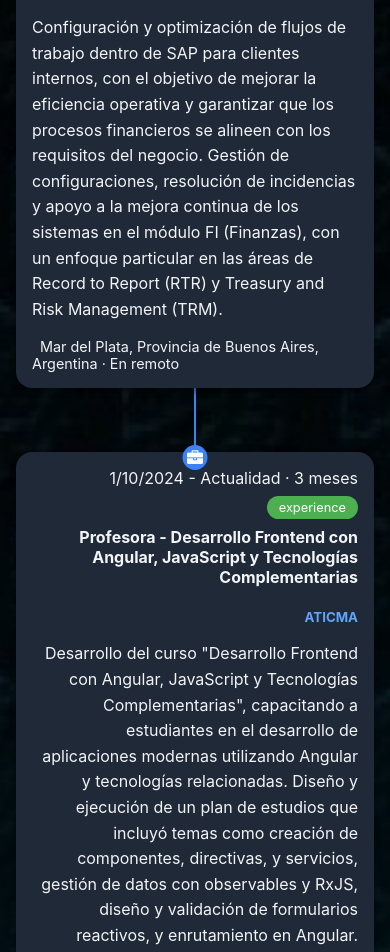
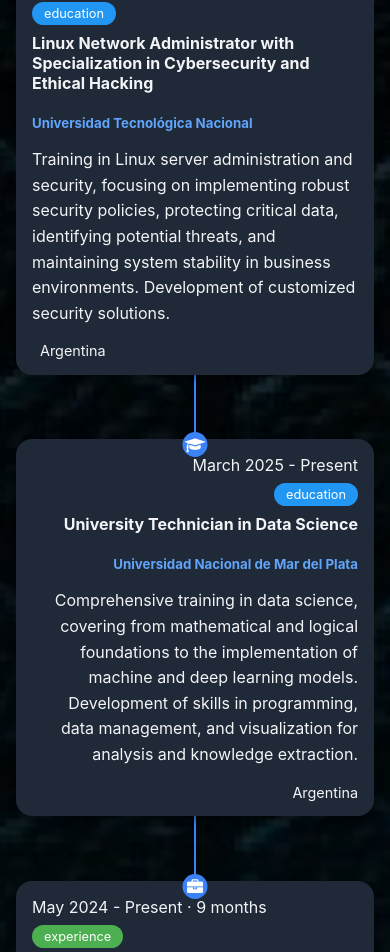
Before and after one commit to maru33luc/Portfolio-Ang19, an Angular app: page /about in a window 390 px wide. Shown: the part 1045-1997 px from the top of the page. Built offline with nearby package versions, Linux system fonts and the light colour scheme; a web font is replaced by a local one.

Commit message:
Mejora estilos y funcionalidad en varios componentes: ajusta paddings y márgenes en About, Home y Navbar, optimiza la responsividad en Projects, y actualiza el contenido del componente Home.

```diff
--- a/src/app/components/about/about.component.css
+++ b/src/app/components/about/about.component.css
@@ -23,6 +23,7 @@
   display: flex;
   align-items: center;
   gap: 2rem;
+  margin: 1rem;
   margin-bottom: 4rem;
   padding: 2rem;
   background: var(--card-background);
@@ -201,7 +202,8 @@
   .profile-section {
     flex-direction: column;
     text-align: center;
-    padding: 1.5rem;
+    padding: 1rem;
+
   }
 
   .profile-image {
--- a/src/app/components/about/about.component.html
+++ b/src/app/components/about/about.component.html
@@ -3,18 +3,11 @@
 
   <div class="about-content">
     <div class="profile-section">
-      <img
-        src="assets/img/mari.png"
-        alt="Profile picture"
-        class="profile-image"
-      />
+      <img src="assets/img/mari.png" alt="Profile picture" class="profile-image" />
       <div class="bio">
         <h2 id="bio-title">Full Stack Developer</h2>
         <p>
-          Estudiante de Ingeniería en Sistemas de Información en la UTN FRMDP,
-          con pasión por el desarrollo web y la tecnología. Me especializo en el
-          desarrollo de aplicaciones web modernas y funcionales, con un enfoque
-          en la experiencia del usuario.
+          I am a passionate Full Stack developer, dedicated to creating innovative and efficient web solutions, where I transform complex challenges into high-impact projects. My focus is on integrating emerging technologies and continuous learning, exploring areas such as cybersecurity, data science, and Linux server administration, to deliver comprehensive and cutting-edge solutions.
         </p>
       </div>
     </div>
@@ -24,16 +17,10 @@
         <button [class.active]="showAll()" (click)="filterItems('all')">
           All
         </button>
-        <button
-          [class.active]="showExperience()"
-          (click)="filterItems('experience')"
-        >
+        <button [class.active]="showExperience()" (click)="filterItems('experience')">
           Experience
         </button>
-        <button
-          [class.active]="showEducation()"
-          (click)="filterItems('education')"
-        >
+        <button [class.active]="showEducation()" (click)="filterItems('education')">
           Education
         </button>
       </div>
@@ -53,7 +40,14 @@
               </div>
 
               <div class="timeline-content">
-                 <div class="timeline-date"> {{ item.period | elapsedTime }}</div>
+                <div class="timeline-date">
+                  <ng-container *ngIf="item.period.includes('Present'); else regularPeriod">
+                    {{ item.period | elapsedTime }}
+                  </ng-container>
+                  <ng-template #regularPeriod>
+                    {{ item.period }}
+                  </ng-template>
+                </div>
                 <div class="timeline-header">
                   <span
                     class="badge"
--- a/src/app/components/about/about.component.ts
+++ b/src/app/components/about/about.component.ts
@@ -44,110 +44,134 @@ export class AboutComponent {
 
   items: TimelineItem[] = [
     {
-      period: 'May. 2024 - Actualidad · 9 meses',
-      description: 'Configuración y optimización de flujos de trabajo dentro de SAP para clientes internos, con el objetivo de mejorar la eficiencia operativa y garantizar que los procesos financieros se alineen con los requisitos del negocio. Gestión de configuraciones, resolución de incidencias y apoyo a la mejora continua de los sistemas en el módulo FI (Finanzas), con un enfoque particular en las áreas de Record to Report (RTR) y Treasury and Risk Management (TRM).',
-      location: 'Mar del Plata, Provincia de Buenos Aires, Argentina · En remoto',
+        period: "March 2025 - Present",
+        description: "Training in Linux server administration and security, focusing on implementing robust security policies, protecting critical data, identifying potential threats, and maintaining system stability in business environments. Development of customized security solutions.",
+        location: "Argentina",
+        type: "education",
+        degree: "Linux Network Administrator with Specialization in Cybersecurity and Ethical Hacking",
+        institution: "Universidad Tecnológica Nacional"
+    },
+    {
+        period: "March 2025 - Present",
+        description: "Comprehensive training in data science, covering from mathematical and logical foundations to the implementation of machine and deep learning models. Development of skills in programming, data management, and visualization for analysis and knowledge extraction.",
+        location: "Argentina",
+        type: "education",
+        degree: "University Technician in Data Science",
+        institution: "Universidad Nacional de Mar del Plata"
+    },
+    {
+        period: 'May 2024 - Present · 9 months',
+        description: 'Configuration and optimization of workflows within SAP for internal clients, aimed at improving operational efficiency and ensuring that financial processes align with business requirements. Management of configurations, incident resolution, and support for continuous improvement of systems in the FI (Finance) module, with a particular focus on Record to Report (RTR) and Treasury and Risk Management (TRM) areas.',
+        location: 'Mar del Plata, Buenos Aires Province, Argentina · Remote',
         type: 'experience',
         role: 'Packaged App Development Associate SAP',
         company: 'Accenture'
     },
     {
-      period: 'Oct. 2024 - Dic. 2024 · 3 meses',
-      description: 'Desarrollo del curso "Desarrollo Frontend con Angular, JavaScript y Tecnologías Complementarias", capacitando a estudiantes en el desarrollo de aplicaciones modernas utilizando Angular y tecnologías relacionadas. Diseño y ejecución de un plan de estudios que incluyó temas como creación de componentes, directivas, y servicios, gestión de datos con observables y RxJS, diseño y validación de formularios reactivos, y enrutamiento en Angular.',
-      location: 'Mar del Plata, Provincia de Buenos Aires, Argentina · En remoto',
+        period: 'Oct. 2024 - Dec. 2024 · 3 months',
+        description: 'Development of the course "Frontend Development with Angular, JavaScript, and Complementary Technologies", training students in the development of modern applications using Angular and related technologies. Design and execution of a curriculum that included topics such as component creation, directives, and services, data management with observables and RxJS, reactive form design and validation, and Angular routing.',
+        location: 'Mar del Plata, Buenos Aires Province, Argentina · Remote',
         type: 'experience',
-      role: 'Profesora - Desarrollo Frontend con Angular, JavaScript y Tecnologías Complementarias',
+        role: 'Professor - Frontend Development with Angular, JavaScript, and Complementary Technologies',
         company: 'ATICMA'
     },
     {
-      period: 'Feb. 2022 - Nov. 2023',
-      description: 'Graduated with a degree in Technological Programming, focusing on web development technologies such as Angular, JavaScript, NodeJS, Firebase, and Firestore. I also gained experience with database management (MySQL, Sequelize) and project management tools like Jira and Trello.',
+        period: 'Feb. 2022 - Nov. 2023 · 1 year 10 months',
+        description: 'Graduated with a degree in Technological Programming, focusing on web development technologies such as C, Java, HTML, CSS, JavaScript, Angular, NodeJS, Firebase, etc. I also gained experience with database management (MySQL, PostgreSQL, Sequelize) and project management tools like Jira and Trello.',
         location: 'Argentina',
         type: 'education',
-      degree: 'Tecnicatura Universitaria en Programación, Tecnología de la Información',
-      institution: 'Universidad Tecnológica Nacional',
+        degree: 'University Technician in Programming, Information Technology',
+        institution: 'Universidad Tecnológica Nacional'
     },
     {
-      period: 'Ago. 2023 - Dic. 2023',
+        period: 'Aug. 2023 - Dec. 2023 · 5 months',
         description: 'Completed a Full Stack web development course with a focus on JavaScript, NodeJS, and backend technologies, including ExpressJS, Sequelize, and MySQL. Projects included building dynamic web applications with the full stack.',
         location: 'Argentina',
         type: 'education',
-      degree: 'Full Stack - Desarrollo Web',
-      institution: 'Codo a Codo - Gobierno de la Ciudad de Buenos Aires',
+        degree: 'Full Stack NodeJs- Web Development',
+        institution: 'Agencia de aprendizaje a lo largo de la vida - Gobierno de la Ciudad de Buenos Aires'
     },
     {
-      period: 'Ene. 2024 - Feb. 2024',
+        period: 'Jan. 2024 - Feb. 2024 · 2 months',
         description: 'Completed a Bootcamp in SAP FI-CO, focusing on the configuration and management of SAP financial modules for business processes.',
         location: 'Argentina',
         type: 'education',
         degree: 'Bootcamp SAP FI-CO',
-      institution: 'Accenture',
+        institution: 'Accenture'
     },
     {
-      period: 'Mar. 2023 - May. 2024 · 1 año 3 meses',
-      description: 'Experiencia en la creación de aplicaciones web modernas utilizando Angular para el frontend y Node.js junto con Express para el backend. Enfoque en soluciones escalables y eficientes, con énfasis en bases de datos, autenticación y mejoras en la experiencia del usuario.',
-      location: 'En remoto',
+        period: 'Mar. 2023 - May. 2024 · 1 year 3 months',
+        description: 'Experience in creating modern web applications using Angular for the frontend and Node.js along with Express for the backend. Focus on scalable and efficient solutions, with emphasis on databases, authentication, and user experience improvements.',
+        location: 'Remote',
         type: 'experience',
-      role: 'Desarrollador de aplicaciones con Angular + NodeJs',
-      company: 'Autónomo'
+        role: 'Angular + NodeJs Application Developer',
+        company: 'Self-employed'
     },
     {
-      period: 'Jun. 2023 - Ago. 2023',
+        period: 'Jun. 2023 - Aug. 2023 · 3 months',
         description: 'Specialized in Python for Data Science, gaining experience with libraries such as Pandas, Scikit-learn, Numpy, Matplotlib, and Seaborn for data analysis.',
         location: 'Argentina',
         type: 'education',
-      degree: 'Python para Data Science',
+        degree: 'Python for Data Science',
+        institution: 'Alura'
+    },
+    {
+        period: 'Mar. 2023 - Jul. 2023 · 5 months',
+        description: 'Development of web applications using Python + Django. Use of technologies like Bootstrap to improve user experience and tools like Pillow, pydantic, and sqlparse to enhance project efficiency and security.',
+        location: 'Remote',
+        type: 'experience',
+        role: 'Python + Django Application Developer',
+        company: 'Self-employed'
+    },
+    {
+        period: 'Oct. 2022 - Jun. 2023 · 9 months',
+        description: 'Development of applications in Java and JavaFX, using design patterns like MVC to improve code maintainability. Implementation of user authentication, password encryption, and graphical interface optimization with JavaFX.',
+        location: 'Remote',
+        type: 'experience',
+        role: 'Java + JavaFX Application Developer',
+        company: 'Self-employed'
+    },
+    {
+      period: 'Nov. 2022 - May. 2023 · 7 months',
+      description: 'Intensive training in Backend development, including languages like Java and programming fundamentals. Deepened knowledge of Git and GitHub for version control and project collaboration. Covered basic Front End concepts like HTML, CSS and JavaScript for a comprehensive understanding of web development, and database management with MySQL.',
+      location: 'Argentina',
+      type: 'education',
+      degree: 'Jr. Back End Developer, Computer Programming',
       institution: 'Alura',
   },
     {
-      period: 'Mar. 2023 - Jul. 2023 · 5 meses',
-      description: 'Desarrollo de aplicaciones web utilizando Python + Django. Uso de tecnologías como Bootstrap para mejorar la experiencia del usuario y herramientas como Pillow, pydantic y sqlparse para mejorar la eficiencia y seguridad del proyecto.',
-      location: 'En remoto',
+        period: 'Jan. 2023 - Apr. 2023 · 4 months',
+        description: 'Account Executive for the Claro Empresas sector. Sales and consulting on technological services such as cloud storage, virtual servers, virtual networks, IoT technology, and collaborative and management tools.',
+        location: 'Mar del Plata, Buenos Aires Province, Argentina · On-site',
         type: 'experience',
-      role: 'Desarrollador de aplicaciones Python + Django',
-      company: 'Autónomo'
-    },
-    {
-      period: 'Oct. 2022 - Jun. 2023 · 9 meses',
-      description: 'Desarrollo de aplicaciones en Java y JavaFX, utilizando patrones de diseño como MVC para mejorar la mantenibilidad del código. Implementación de autenticación de usuarios, encriptación de contraseñas y optimización de la interfaz gráfica con JavaFX.',
-      location: 'En remoto',
-      type: 'experience',
-      role: 'Desarrollador de Aplicaciones Java + JavaFX',
-      company: 'Autónomo'
-    },
-    {
-      period: 'Ene. 2023 - Abr. 2023 · 4 meses',
-      description: 'Ejecutiva de Cuentas del sector Claro Empresas. Venta y asesoramiento sobre servicios tecnológicos como almacenamiento en la nube, servidores virtuales, redes virtuales, tecnología de IoT y herramientas colaborativas y de gestión.',
-      location: 'Mar del Plata, Provincia de Buenos Aires, Argentina · Presencial',
-      type: 'experience',
-      role: 'Ejecutiva de cuentas',
+        role: 'Account Executive',
         company: 'Claro Argentina'
     },
     {
-      period: 'Mar. 2023 - Jun. 2023',
+        period: 'Mar. 2023 - Jun. 2023 · 4 months',
         description: 'Specialized in Django, working with Python and MySQL. This course deepened my skills in backend development and web frameworks.',
         location: 'Argentina',
         type: 'education',
-      degree: 'Especialización en Django',
-      institution: 'Universidad Tecnológica Nacional',
+        degree: 'Specialization in Django',
+        institution: 'Agencia de Aprendizaje a lo largo de la vida - Gobierno de la Ciudad de Buenos Aires'
     },
     {
-      period: 'Ene. 2023',
+        period: 'Jan. 2023 - Mar. 2023 · 3 months',
         description: 'Completed an academic update on the use of digital ecosystems in educational settings, learning how to integrate technology in teaching.',
         location: 'Argentina',
         type: 'education',
-      degree: 'Actualización Académica en Ecosistemas Digitales en la Escuela',
-      institution: 'Universidad FASTA',
+        degree: 'Academic Update in Digital Ecosystems in School',
+        institution: 'Universidad FASTA'
     },
     {
-      period: 'Jul. 2015 - Dic. 2021',
+        period: 'Jul. 2015 - Dec. 2021 · 6 years 6 months',
         description: 'Earned a degree in History with a focus on teaching and humanities studies, gaining strong pedagogical and seminar facilitation skills.',
         location: 'Mar del Plata, Argentina',
         type: 'education',
-      degree: 'Profesor en Historia',
-      institution: 'Universidad Nacional de Mar del Plata',
+        degree: 'History Degree',
+        institution: 'Universidad Nacional de Mar del Plata'
     }
-  ];
+]
 
 
   itemsExperience = this.items.filter((item) => item.type === 'experience');
--- a/src/app/components/home/home.component.css
+++ b/src/app/components/home/home.component.css
@@ -147,8 +147,9 @@ h2 {
 
 @media (max-width: 768px) {
   .hero{
-    margin-bottom: 0;
-    padding: 10px;
+    margin-top: 3rem;
+    /* margin-bottom: 0; */
+    /* padding: 2rem 0; */
   }
 
   .skills {
--- a/src/app/components/home/home.component.ts
+++ b/src/app/components/home/home.component.ts
@@ -12,7 +12,7 @@ import ScrollReveal from 'scrollreveal';
       <div class="container">
         <div class="hero-content glass-effect">
           <h1>Welcome to my Portfolio</h1>
-          <p class="subtitle">Full Stack Developer & UI/UX Enthusiast</p>
+          <p class="subtitle">Full Stack Developer & SAP Application Developer</p>
           <div class="cta-buttons">
             <a routerLink="/projects" class="btn primary">View Projects</a>
             <a routerLink="/contact" class="btn secondary">Contact Me</a>
@@ -38,12 +38,12 @@ export class HomeComponent {
   skills = [
     {
       name: 'Frontend Development',
-      description: 'Angular, React, Vue.js, and modern CSS',
+      description: 'HTML, CSS, JavaScript, TypeScript and Angular',
       icon: 'fa fa-code',
     },
     {
       name: 'Backend Development',
-      description: 'Node.js, Python, and databases',
+      description: 'Node.js, Python, Django, Java, JavaFx, MySQL, and PostgreSQL',
       icon: 'fa fa-server',
     },
     {
@@ -53,7 +53,7 @@ export class HomeComponent {
     },
     {
       name: 'DevOps',
-      description: 'Docker, CI/CD, and cloud platforms',
+      description: 'Docker, CI/CD, Git & GitHub and cloud platforms',
       icon: 'fa fa-cloud',
     },
   ];
--- a/src/app/components/projects/projects.component.css
+++ b/src/app/components/projects/projects.component.css
@@ -130,7 +130,7 @@ h3 {
 
 @media (max-width: 480px) {
   .projects-section {
-    padding: 2.5rem 1.25rem;
+    /* padding: 2.5rem 1.25rem; */
   }
 
   .project-image {
--- a/src/app/components/shared/navbar/navbar.component.css
+++ b/src/app/components/shared/navbar/navbar.component.css
@@ -1,6 +1,6 @@
 .navbar {
   background-color: var(--navbar-background);
-  padding: 1rem 0;
+  padding: 0.5rem 0;
   top: 0;
   z-index: 1000;
   box-shadow: 0 2px 4px var(--shadow-color);
@@ -58,13 +58,18 @@
   height: 2px;
   bottom: -4px;
   left: 0;
-  background-color: var(--hover-color);
-  transition: width 0.3s;
+  background-color: transparent;
+    transition: width 0.3s, background-color 0.3s;
 }
 
 .nav-links a:hover::after,
 .nav-links a.active::after {
   width: 100%;
+  background-color: var(--hover-color);
+ }
+
+ .nav-links a.after-color::after {
+  background-color: #2563eb ;
 }
 
 .theme-toggle {
--- a/src/app/components/shared/navbar/navbar.component.ts
+++ b/src/app/components/shared/navbar/navbar.component.ts
@@ -8,7 +8,7 @@ import { ThemeService } from '../../../services/theme.service';
   standalone: true,
   imports: [CommonModule, RouterLink, RouterLinkActive],
   template: `
-     <nav class="navbar">
+    <nav class="navbar">
       <div class="nav-container">
         <a routerLink="/" class="logo">
           <img src="../../../../assets/img/mari.png" alt="Logo">
@@ -36,6 +36,7 @@ export class NavbarComponent implements OnInit, OnDestroy {
   private scrollListener: (() => void) | undefined;
 
   constructor(private el: ElementRef, private renderer: Renderer2) {}
+
   toggleMenu() {
     this.isMenuOpen = !this.isMenuOpen;
     if (this.isMenuOpen) {
@@ -43,6 +44,8 @@ export class NavbarComponent implements OnInit, OnDestroy {
     } else {
       this.renderer.removeStyle(document.body, 'overflow');
     }
+    this.updateMenuColors();
+    this.adjustMenuIconPosition();
   }
 
   closeMenu() {
@@ -50,6 +53,8 @@ export class NavbarComponent implements OnInit, OnDestroy {
       this.isMenuOpen = false;
       this.renderer.removeStyle(document.body, 'overflow');
     }
+    this.updateMenuColors();
+    this.adjustMenuIconPosition();
   }
 
   @HostListener('window:resize', ['$event'])
@@ -72,63 +77,80 @@ export class NavbarComponent implements OnInit, OnDestroy {
   }
 
   private initializeNavbarEffects() {
+    this.updateMenuColors();
+    this.setupScrollListener();
+    this.adjustMenuIconPosition();
+  }
+
+  private setupScrollListener() {
     const navbar = this.el.nativeElement.querySelector('.navbar');
     const navLinks = this.el.nativeElement.querySelectorAll('.nav-links a');
     const themeToggle = this.el.nativeElement.querySelector('.theme-toggle');
-
-    navLinks.forEach((link: HTMLElement) => {
-      this.renderer.setStyle(link, 'color', 'white');
-    });
-
-    if (themeToggle) {
-      this.renderer.setStyle(themeToggle, 'color', 'white');
-    }
+    const menuIcon = this.el.nativeElement.querySelector('.menu-icon');
 
     this.scrollListener = () => {
       const scrollPosition = window.scrollY;
-      const maxScroll = 300;
-      const opacity = Math.min(scrollPosition / maxScroll, 1);
+      const maxScroll = 50;
 
       if (this.themeService.isDarkMode()) {
         this.renderer.setStyle(navbar, 'background-color', 'var(--navbar-background)');
-        return;
+      } else {
+        this.renderer.setStyle(navbar, 'background-color', `rgba(255, 255, 255, ${Math.min(0.2 + scrollPosition / maxScroll, 1)})`);
       }
 
-      this.renderer.setStyle(navbar, 'background-color', `rgba(255, 255, 255, ${0.2 + 0.8 * opacity})`);
+      const textColor = scrollPosition > 50 ? 'var(--text-color)' : 'white';
+      const afterColor = scrollPosition > 50 ? 'after-color' : '';
 
-      if (scrollPosition > 50) {
-        navLinks.forEach((link: HTMLElement) => {
-          this.renderer.setStyle(link, 'color', 'var(--text-color)');
-        });
-        if (themeToggle) {
-          this.renderer.setStyle(themeToggle, 'color', 'var(--text-color)');
+      navLinks.forEach((link: HTMLElement) => {
+        this.renderer.setStyle(link, 'color', textColor);
+        if (afterColor) {
+          this.renderer.addClass(link, afterColor);
+        } else {
+          this.renderer.removeClass(link, 'after-color');
         }
-      } else {
-        navLinks.forEach((link: HTMLElement) => {
-          this.renderer.setStyle(link, 'color', 'white');
-        });
-        if (themeToggle) {
-          this.renderer.setStyle(themeToggle, 'color', 'white');
-        }
+      });
+
+      this.renderer.setStyle(menuIcon, 'color', textColor);
+
+      if (themeToggle) {
+        this.renderer.setStyle(themeToggle, 'color', textColor);
       }
     };
 
     window.addEventListener('scroll', this.scrollListener);
+  }
+
+  private updateMenuColors() {
+    const navLinks = this.el.nativeElement.querySelectorAll('.nav-links a');
+    const themeToggle = this.el.nativeElement.querySelector('.theme-toggle');
+    const menuIcon = this.el.nativeElement.querySelector('.menu-icon');
+
+    let textColor = this.themeService.isDarkMode() ? 'white' : 'var(--text-color)';
+
+    if (!this.themeService.isDarkMode() && this.isMenuOpen) {
+      textColor = 'white';
+      this.renderer.setStyle(menuIcon, 'color', 'white');
+    }
+
+    navLinks.forEach((link: HTMLElement) => {
+      this.renderer.setStyle(link, 'color', textColor);
+    });
 
     if (themeToggle) {
-      this.renderer.listen(themeToggle, 'mouseover', () => {
-        if (themeToggle.style.color === 'white') {
-          this.renderer.setStyle(themeToggle, 'color', 'black');
-        }
-      });
+      this.renderer.setStyle(themeToggle, 'color', textColor);
+    }
+  }
 
-      this.renderer.listen(themeToggle, 'mouseout', () => {
-        if (window.scrollY <= 50) {
-          this.renderer.setStyle(themeToggle, 'color', 'white');
-        } else {
-          this.renderer.setStyle(themeToggle, 'color', 'var(--text-color)');
-        }
-      });
+  private adjustMenuIconPosition() {
+    const menuToggle = this.el.nativeElement.querySelector('.menu-toggle');
+    if (menuToggle) {
+      if (this.isMenuOpen) {
+        this.renderer.setStyle(menuToggle, 'margin-right', '10px');
+        this.renderer.setStyle(menuToggle, 'font-size', '2.8rem');
+      } else {
+        this.renderer.removeStyle(menuToggle, 'margin-right');
+        this.renderer.removeStyle(menuToggle, 'font-size');
+      }
     }
   }
 }
```
Lines whose indentation alone changed are shown as unchanged.
